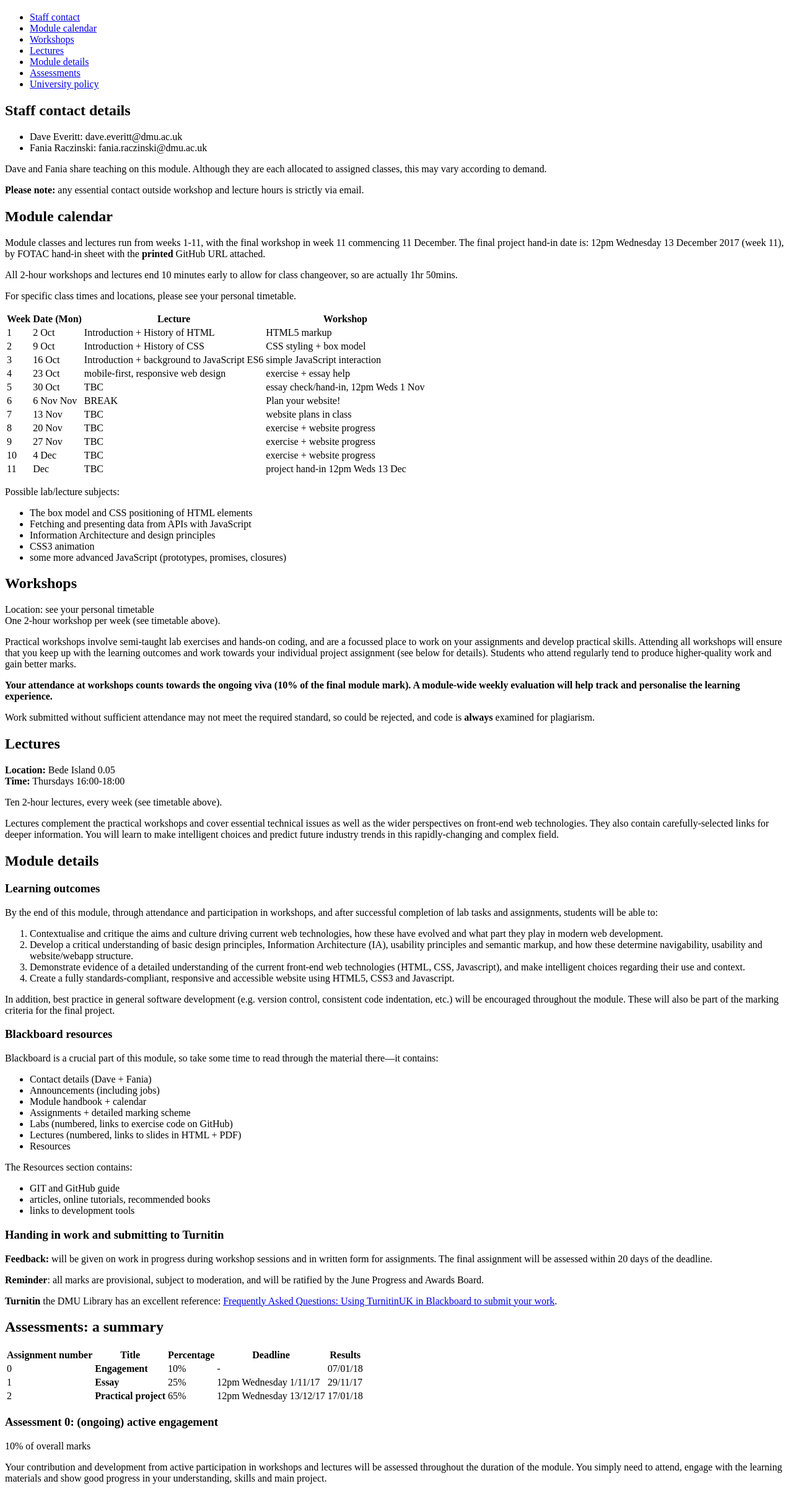
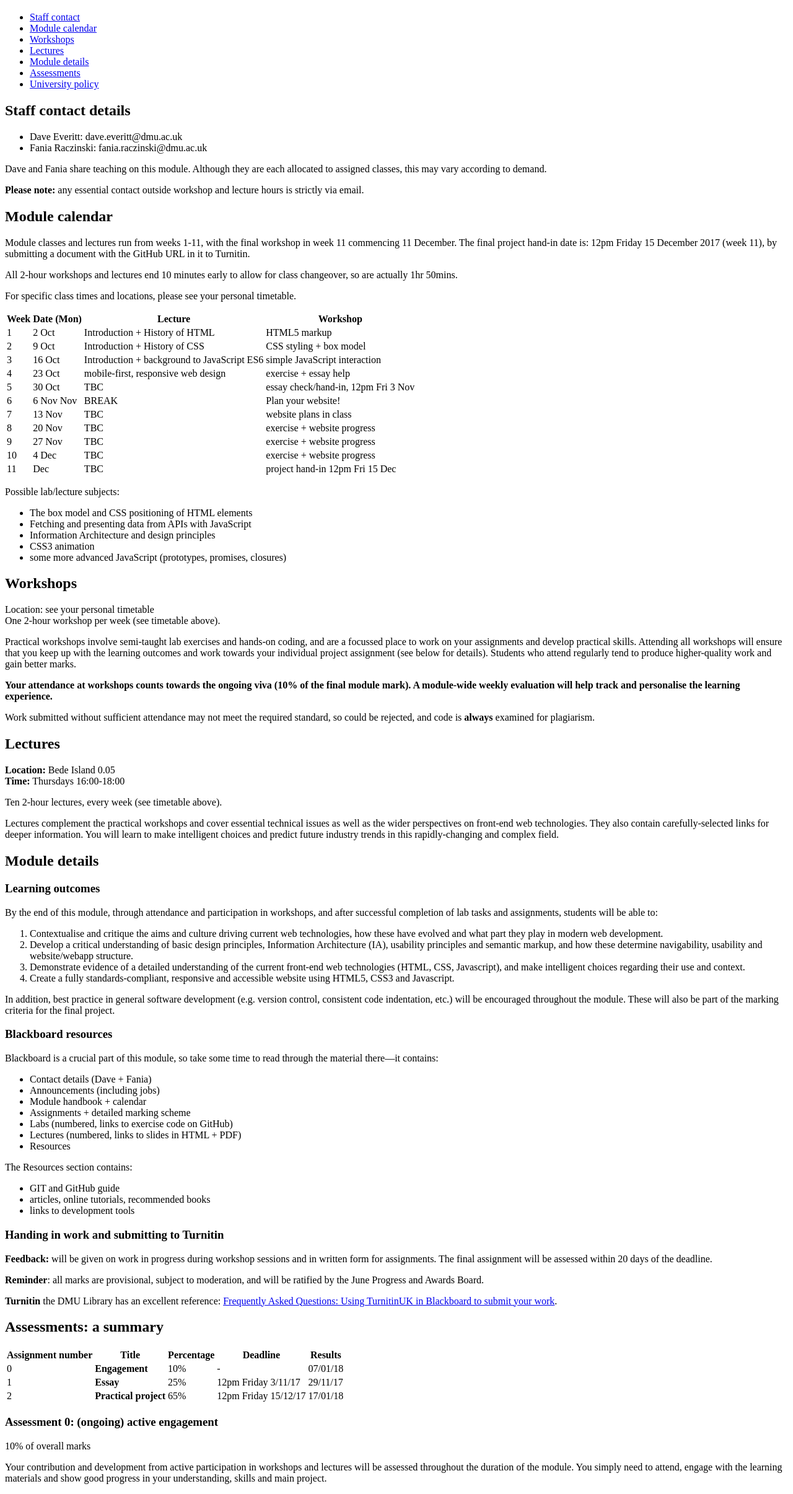
Before and after one commit to lambat/02-lab, a plain HTML site: page index.html in a window 1280 px wide. Shown: the part 373-2784 px from the top of the page at 62% size. Drawn offline with Linux system fonts and the light colour scheme.

Commit message:
fix dates

```diff
--- a/index.html
+++ b/index.html
@@ -77,7 +77,7 @@
 
     <h2 id="module-calendar">Module calendar</h2>
 
-    <p>Module classes and lectures run from weeks 1-11, with the final workshop in week 11 commencing 11 December. The final project hand-in date is: 12pm Wednesday 13 December 2017 (week 11), by FOTAC hand-in sheet with the <strong>printed</strong> GitHub URL attached.</p>
+    <p>Module classes and lectures run from weeks 1-11, with the final workshop in week 11 commencing 11 December. The final project hand-in date is: 12pm Friday 15 December 2017 (week 11), by submitting a document with the GitHub URL in it to Turnitin.</p>
 
     <p>All 2-hour workshops and lectures end 10 minutes early to allow for class changeover, so are actually 1hr 50mins.</p>
 
@@ -121,7 +121,7 @@
           <td>5</td>
           <td>30 Oct</td>
           <td>TBC</td>
-          <td>essay check/hand-in, 12pm Weds 1 Nov</td>
+          <td>essay check/hand-in, 12pm Fri 3 Nov</td>
         </tr>
         <tr>
           <td>6</td>
@@ -157,7 +157,7 @@
           <td>11</td>
           <td>Dec</td>
           <td>TBC</td>
-          <td>project hand-in 12pm Weds 13 Dec</td>
+          <td>project hand-in 12pm Fri 15 Dec</td>
         </tr>
       </tbody>
     </table>
@@ -260,14 +260,14 @@
           <td>1</td>
           <td><strong>Essay</strong></td>
           <td>25%</td>
-          <td>12pm Wednesday 1/11/17</td>
+          <td>12pm Friday 3/11/17</td>
           <td>29/11/17</td>
         </tr>
         <tr>
           <td>2</td>
           <td><strong>Practical project</strong></td>
           <td>65%</td>
-          <td>12pm Wednesday 13/12/17</td>
+          <td>12pm Friday 15/12/17</td>
           <td>17/01/18</td>
         </tr>
       </tbody>
@@ -283,7 +283,7 @@
 
     <ul>
       <li>25% of overall marks</li>
-      <li>Deadline: 12pm Wednesday 1/11/2017 (week 5)</li>
+      <li>Deadline: 12pm Friday 3/11/2017 (week 5)</li>
       <li>Submitted: on Turnitin</li>
     </ul>
 
@@ -334,7 +334,7 @@
 
     <ul>
       <li>65% of overall marks</li>
-      <li>Deadline: 12pm Wednesday 13/12/2017 (week 11)</li>
+      <li>Deadline: 12pm Friday 15/12/2017 (week 11)</li>
       <li>Submitted: GitHub URL in text document to Turnitin</li>
     </ul>
 
```
